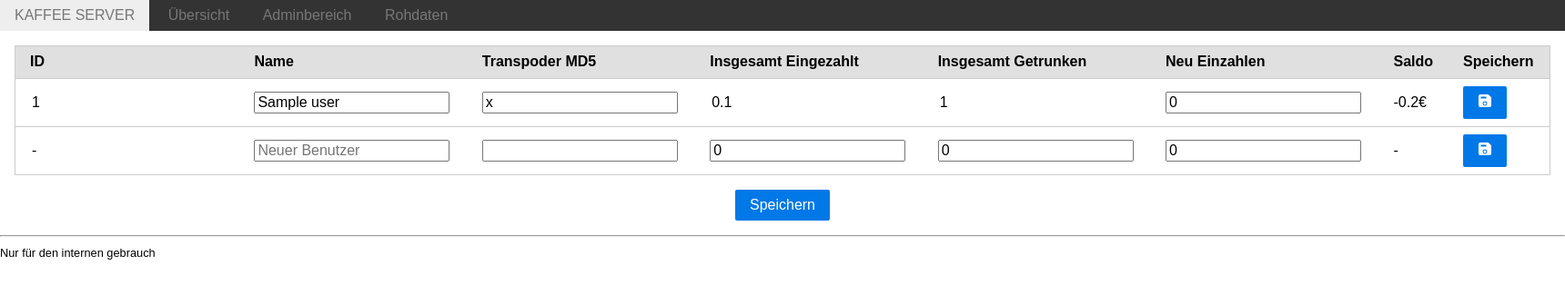
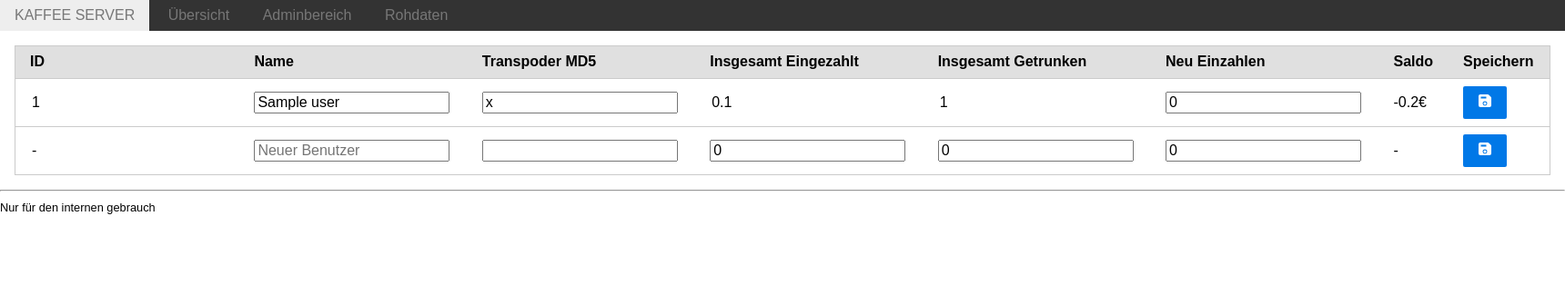
Before and after one commit to j0hax/kaffee-server, a Flask app: template templates/admin.html in a window 1720 px wide. Shown: the top 325 px of the page at 91% size. Run offline with Flask 2, Linux system fonts and the light colour scheme; the template is opened without the code that fills it: most values are stand-ins (such as "Sample title", 1, 10 or a date in 2020); parts of the project's set-up code (start-up, migrations or seed data) failed here and were passed over; some libraries are stand-ins or nearby versions.

Commit message:
Remove unused save button

```diff
--- a/templates/admin.html
+++ b/templates/admin.html
@@ -52,5 +52,4 @@
     </tbody>
 </table>
 
-<input type="submit" class="pure-button pure-button-primary" style="display:block; margin: 1em auto" value="Speichern">
 {% endblock %}
```
